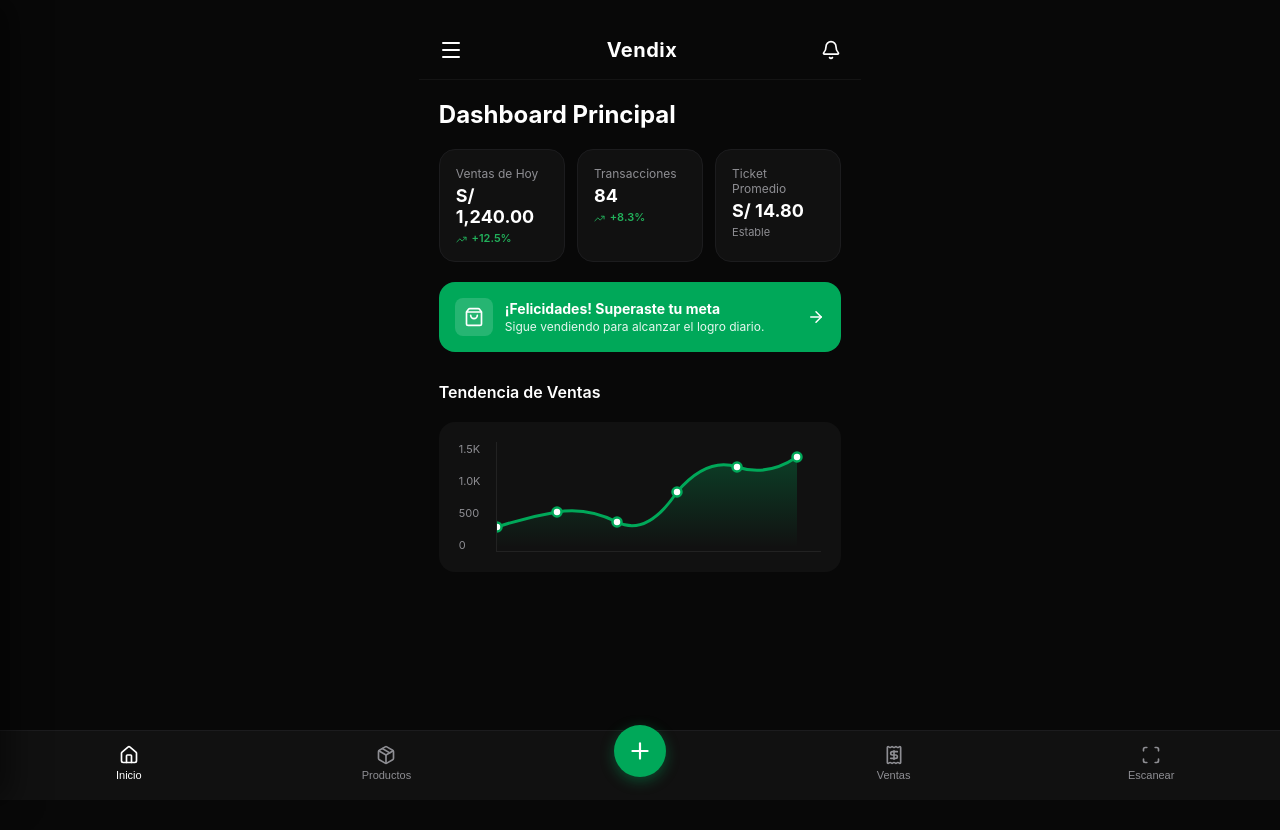
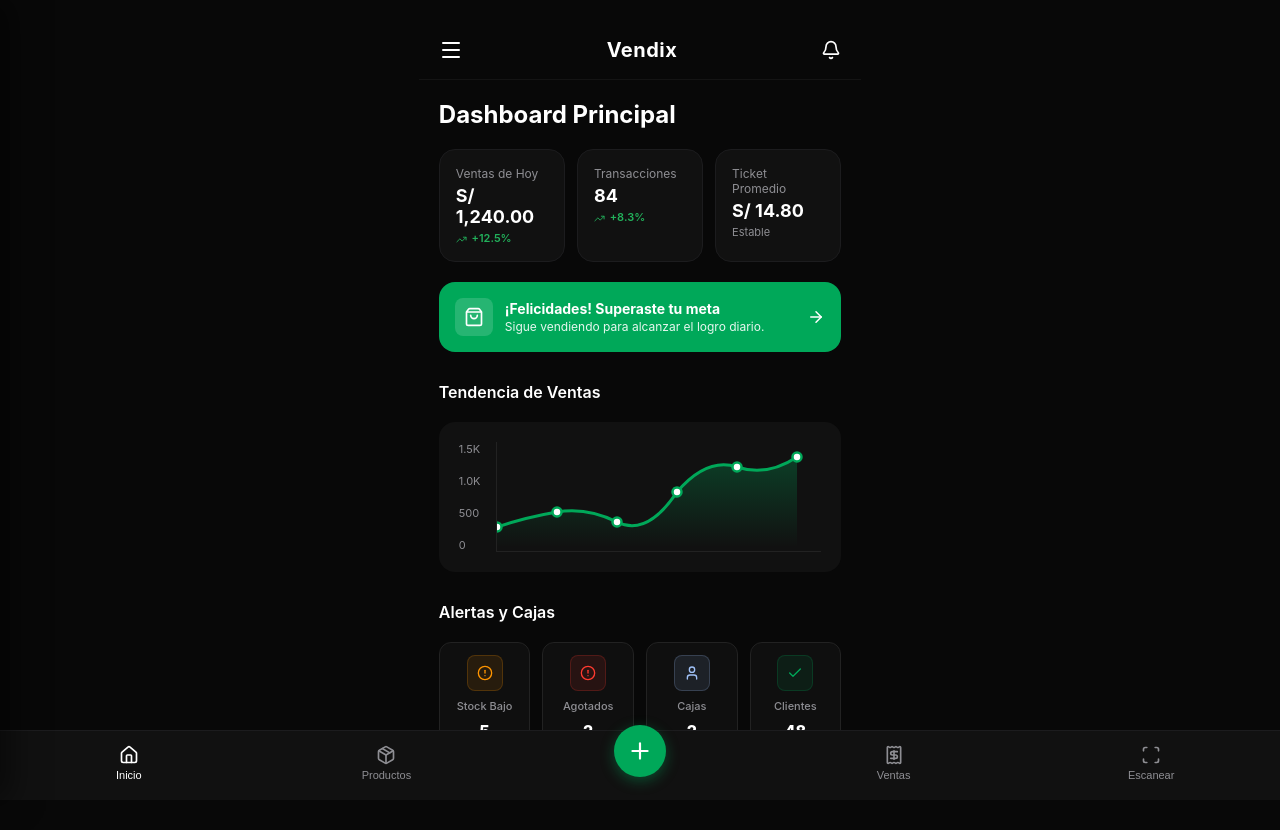
Before and after one commit to AndresDuque716/APLICACION_PUYO, a React (Vite) app: page / in a window 1280 px wide. Both pictures are taken after a click on the button "Modo Invitado". Shown: the top 830 px of the page. Built offline with nearby package versions, Linux system fonts and the light colour scheme.

Commit message:
Fix dashboard scroll limit and add smooth bounce animation

```diff
--- a/src/App.jsx
+++ b/src/App.jsx
@@ -144,8 +144,85 @@ function LoginScreen({ onLoginSuccess, email, setEmail, password, setPassword })
 // 2. COMPONENTE: DASHBOARD (Vista de Inicio)
 // ==========================================
 function DashboardScreen({ onMetaClick }) {
+  const containerRef = React.useRef(null);
+  const [overscrollY, setOverscrollY] = useState(0);
+  const [isBouncing, setIsBouncing] = useState(false);
+
+  const touchLastY = React.useRef(0);
+  const touchStartY = React.useRef(0);
+  const isAtBoundary = React.useRef(null); // 'top', 'bottom', or null
+
+  const handleTouchStart = (e) => {
+    touchStartY.current = e.touches[0].clientY;
+    touchLastY.current = e.touches[0].clientY;
+    isAtBoundary.current = null;
+    setIsBouncing(false);
+  };
+
+  const handleTouchMove = (e) => {
+    if (!containerRef.current) return;
+    const { scrollTop, scrollHeight, clientHeight } = containerRef.current;
+    const currentY = e.touches[0].clientY;
+
+    const isPullingDown = currentY > touchLastY.current;
+    const isPullingUp = currentY < touchLastY.current;
+
+    // Check boundary limits with 2px tolerance
+    const isAtTop = scrollTop <= 2;
+    const isAtBottom = scrollTop + clientHeight >= scrollHeight - 2;
+
+    if (isAtTop && isPullingDown) {
+      if (isAtBoundary.current !== 'top') {
+        isAtBoundary.current = 'top';
+        touchStartY.current = currentY;
+      }
+      const diff = currentY - touchStartY.current;
+      setOverscrollY(diff * 0.25);
+      if (e.cancelable) e.preventDefault();
+    } else if (isAtBottom && isPullingUp) {
+      if (isAtBoundary.current !== 'bottom') {
+        isAtBoundary.current = 'bottom';
+        touchStartY.current = currentY;
+      }
+      const diff = currentY - touchStartY.current;
+      setOverscrollY(diff * 0.25);
+      if (e.cancelable) e.preventDefault();
+    } else {
+      if (isAtBoundary.current === 'top' && currentY < touchStartY.current) {
+        isAtBoundary.current = null;
+        setOverscrollY(0);
+      } else if (isAtBoundary.current === 'bottom' && currentY > touchStartY.current) {
+        isAtBoundary.current = null;
+        setOverscrollY(0);
+      } else if (!isAtBoundary.current) {
+        setOverscrollY(0);
+      }
+    }
+
+    touchLastY.current = currentY;
+  };
+
+  const handleTouchEnd = () => {
+    setIsBouncing(true);
+    setOverscrollY(0);
+    isAtBoundary.current = null;
+  };
+
   return (
-    <div style={styles.scrollContent}>
+    <div
+      ref={containerRef}
+      onTouchStart={handleTouchStart}
+      onTouchMove={handleTouchMove}
+      onTouchEnd={handleTouchEnd}
+      style={{
+        ...styles.scrollContent,
+        height: 'calc(100dvh - 130px)',
+        overflowY: 'auto',
+        overscrollBehaviorY: 'contain',
+        transform: `translateY(${overscrollY}px)`,
+        transition: isBouncing ? 'transform 0.4s cubic-bezier(0.175, 0.885, 0.32, 1.275)' : 'none'
+      }}
+    >
       <h2 style={styles.pageTitle}>Dashboard Principal</h2>
 
       {/* Grid de KPIs */}
@@ -209,6 +286,42 @@ function DashboardScreen({ onMetaClick }) {
             <circle cx="240" cy="30" r="4.5" fill="#FFFFFF" stroke="#00A859" strokeWidth="2.5" />
             <circle cx="300" cy="20" r="4.5" fill="#FFFFFF" stroke="#00A859" strokeWidth="2.5" />
           </svg>
+        </div>
+      </div>
+
+      {/* Sección de Alertas Rápidas (Stock Bajo, Agotados, Cajas, Clientes) */}
+      <h3 style={styles.sectionHeader}>Alertas y Cajas</h3>
+      <div className="quick-info-grid">
+        <div className="alert-card warning">
+          <div className="alert-icon-box">
+            <AlertCircle size={16} />
+          </div>
+          <h4>Stock Bajo</h4>
+          <span className="alert-num">5</span>
+        </div>
+
+        <div className="alert-card danger">
+          <div className="alert-icon-box">
+            <AlertCircle size={16} />
+          </div>
+          <h4>Agotados</h4>
+          <span className="alert-num">2</span>
+        </div>
+
+        <div className="alert-card info">
+          <div className="alert-icon-box">
+            <User size={16} />
+          </div>
+          <h4>Cajas</h4>
+          <span className="alert-num">2</span>
+        </div>
+
+        <div className="alert-card success">
+          <div className="alert-icon-box">
+            <Check size={16} />
+          </div>
+          <h4>Clientes</h4>
+          <span className="alert-num">48</span>
         </div>
       </div>
     </div>
@@ -712,7 +825,11 @@ export default function VendixApp() {
       )}
 
       {/* ESPACIO DE RENDERIZADO DE PANTALLAS */}
-      <main style={styles.appViewContainer}>
+      <main style={{
+        ...styles.appViewContainer,
+        overflowY: currentRoute === 'dashboard' ? 'hidden' : 'auto',
+        paddingBottom: (currentRoute === 'dashboard' || currentRoute === 'login') ? '0px' : '90px'
+      }}>
         {currentRoute === 'login' && (
           <LoginScreen
             email={email}
@@ -797,12 +914,12 @@ export default function VendixApp() {
 // 7. OBJETO DE ESTILOS CSS EN LÍNEA (JS)
 // ==========================================
 const styles = {
-  deviceViewport: { backgroundColor: '#080808', color: '#FFFFFF', minHeight: '100vh', display: 'flex', flexDirection: 'column', fontFamily: '-apple-system, BlinkMacSystemFont, "Segoe UI", Roboto, sans-serif', overflowX: 'hidden' },
+  deviceViewport: { backgroundColor: '#080808', color: '#FFFFFF', height: '100dvh', display: 'flex', flexDirection: 'column', fontFamily: '-apple-system, BlinkMacSystemFont, "Segoe UI", Roboto, sans-serif', overflow: 'hidden' },
   navbarTop: { height: '60px', display: 'flex', justifyContent: 'space-between', alignItems: 'center', padding: '0 20px', backgroundColor: '#080808', borderBottom: '1px solid #141414', position: 'sticky', top: 0, zIndex: 10 },
   hamburgerBtn: { background: 'none', border: 'none', color: '#FFFFFF', fontSize: '24px', cursor: 'pointer', display: 'flex', alignItems: 'center' },
   topBarLogoName: { fontSize: '20px', fontWeight: 'bold', letterSpacing: '0.5px' },
   topNotificationIcon: { fontSize: '20px', cursor: 'pointer' },
-  appViewContainer: { flex: 1, display: 'flex', flexDirection: 'column', paddingBottom: '90px' },
+  appViewContainer: { flex: 1, display: 'flex', flexDirection: 'column', overflowY: 'auto', WebkitOverflowScrolling: 'touch' },
   scrollContent: { padding: '20px', display: 'flex', flexDirection: 'column', gap: '20px', maxWidth: '1200px', margin: '0 auto', width: '100%' },
 
   // Login Styles
```
